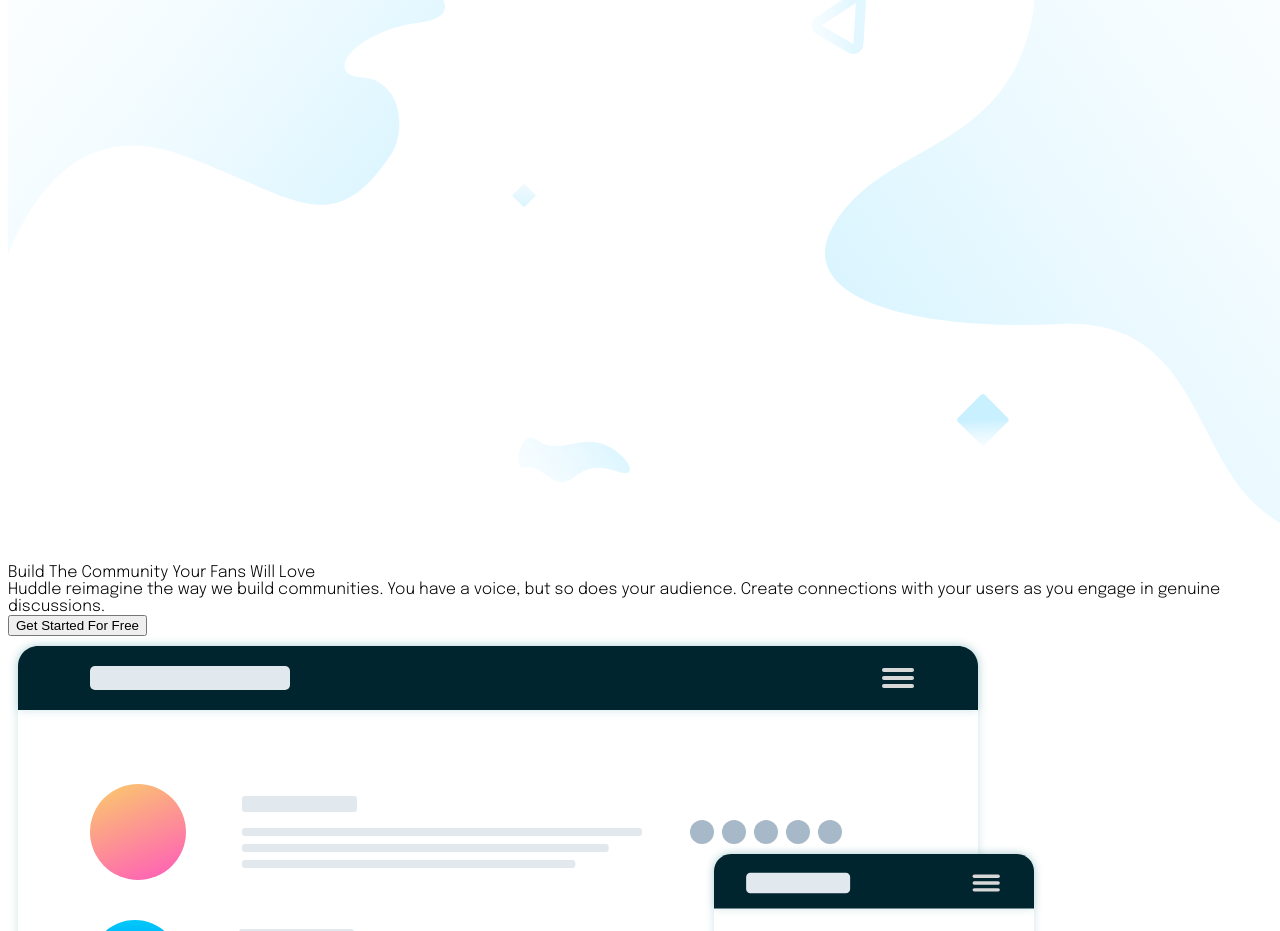
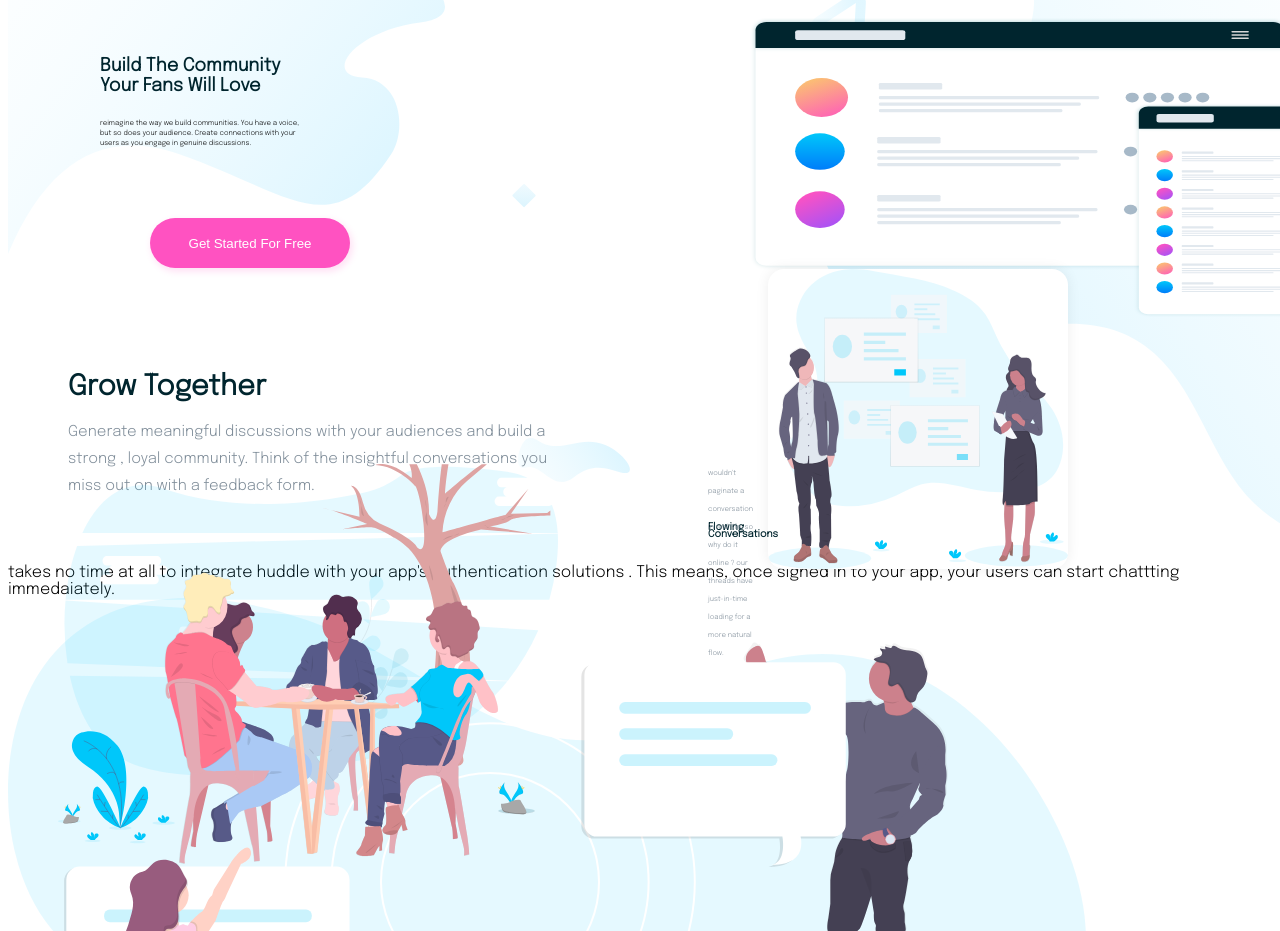
Before and after one commit to Abigail-Mensah/huddle, a plain HTML site: page index.html in a window 1280 px wide. Shown: the part 162-1093 px from the top of the page. Drawn offline with Linux system fonts and the light colour scheme.

Commit message:
styled button, shaadow box, images with css

```diff
--- a/index.html
+++ b/index.html
@@ -19,41 +19,45 @@
 
     </div>
 <div class="subsection1">
-        <div class="title"> Build The Community Your Fans Will Love</div>
-        <div class="subtitle">Huddle reimagine the way we build communities. You have a voice, but so does your audience.
-             Create connections with your users as you engage in genuine discussions.
+        <div class="title"> <p><b> Build The Community Your Fans Will Love </b> </p></div>
+        <div class="subtitle"> <span> reimagine the way we build communities. You have a voice, but so does your audience.
+             Create connections with your users as you engage in genuine discussions.</span>
         </div>
-        <button>Get Started For Free</button>
+           <div class="buttons"><button>Get Started For Free</button></div>
         <div class="subimages">
            <div class="image1"> <img src="huddle-landing-page-with-alternating-feature-blocks-master/images/illustration-mockups.svg" alt=""></div>
-           <div class="image2"> <img src="" alt=""></div>
+
        </div>
  </div>
 
 <div class="section2">
-    <div class="tiltle"> Grow Together</div>
-    <div class="subtitle"> Generate meaningful discussions with your audiences and build a strong , loyal community.
-        Think of the insightful conversations you miss outon with a feedback form. </div>
-     <div class="image">
-        <img src="huddle-landing-page-with-alternating-feature-blocks-master/images/illustration-your-users.svg" alt="">
+
+    <div class="tiltle"> <p><b>Grow Together</b></p> </div>
+    <div class="subtitle"> <span>  Generate meaningful discussions with your audiences and build a strong , loyal community.
+        Think of the insightful conversations you miss out on with a feedback form.</span> </div>
+     <div class="image2">
+        <img src="huddle-landing-page-with-alternating-feature-blocks-master/images/illustration-grow-together.svg" alt="">
      </div>
 
 </div>
  <div class="section3">
-   <div class="image"> <img src="huddle-landing-page-with-alternating-feature-blocks-master/images/illustration-flowing-conversation.svg" alt=""> </div>
-   <div class="title"> Flowing Conversations</div>
-   <div class="subtile"> You wouldn't paginate a conversation in real life, so why do it online ?
-    our threads have just-in-time loading for a more natural flow.
+   <div class="image3"> <img src="huddle-landing-page-with-alternating-feature-blocks-master/images/illustration-flowing-conversation.svg" alt=""> </div>
+   <div class="title1"><p><b> Flowing Conversations </b></p></div>
+   <div class="subtile1"> <span> wouldn't paginate a conversation in real life, so why do it online ?
+    our threads have just-in-time loading for a more natural flow.</span>
    </div>
  </div>
  <div class="section4">
-    <div class="title"> Your Users</div>
-    <div> It takes no time at all to integrate huddle with your app's authentication solutions .
-        This means, once signed in to your app, your users can start chattting immedaiately.
+    <div class="title"> <p> Your Users </p> </div>
+    <div> <span> takes no time at all to integrate huddle with your app's authentication solutions .
+        This means, once signed in to your app, your users can start chattting immedaiately.</span>
+        <div class="image4">
+            <img src="huddle-landing-page-with-alternating-feature-blocks-master/images/illustration-your-users.svg" alt="">
+        </div>
     </div>
 
  </div>
- <div class=" section5"> Ready to Build Your Community
+ <div class=" section5"><p> Ready to Build Your Community</p>
     <button> Get Started for Free </button>
  </div>
  <div class="section6">
--- a/style.css
+++ b/style.css
@@ -10,21 +10,172 @@ body {
     display: flex;
     justify-content: space-between;
     position: absolute;
-width: 1280px;
+width: 20%;
 height: 48px;
 left: 80px;
 top: 48px;
 
 }
+.nav img{
+    position: absolute;
+    top:48px;
+    right:40px ;
+}
 .nav button{
     position: absolute;
 width: 200px;
 height: 48px;
-left: 1160px;
+left: 1120px;
 top: 48px;
 color: black;
 background-color:white ;
-
 box-shadow: 0px 3px 11px rgba(0, 0, 0, 0.0954201);
 border-radius: 24px;
+border: 1px none ;
 }
+.subsection1{
+    position: absolute;
+    width: 200px;
+    height: 10px;
+    left: 100px;
+    top: 80px;
+display: flex;
+flex-direction: row;
+
+
+}
+.title p {
+    position: absolute;
+    display: flex;
+    font-weight: 100;
+    font-size: 18px;
+    line-height: 20px;
+    top:120px;
+    height: 20px;
+
+
+    /* or 150% */
+
+    color: #00252E;
+}
+.subsection1 span {
+    position: absolute;
+    font-size: 7px;
+    display: flex;
+    top:200px;
+    line-height: 10px;
+    font-weight: 50px;
+
+    /* or 150% */
+}
+.buttons button{
+    position: absolute;
+width: 200px;
+height: 50px;
+left: 50px;
+top: 300px;
+background: #FF52C1;
+box-shadow: 2px 3px 6px 1px rgba(255, 82, 193, 0.166185);
+border-radius: 28px;
+color: white;
+border: 1px none;
+
+}
+.image1 img{
+    position: absolute;
+width: 570px;
+height: 300px;
+left:650px;
+top: 100px;
+
+}
+.section2 {
+    position: absolute;
+    display: flex;
+    flex-direction: column;
+    width: 500px;
+    height: 440px;
+    left: 68px;
+    top: 721px;
+
+}
+.section2 p {
+    position: absolute;
+height: 20px;
+top: -220px;
+font-weight: 400;
+font-size: 28px;
+line-height: 42px;
+/* identical to box height, or 150% */
+color: #00252E;
+}
+.section2 span {
+    position: absolute;
+height: 20px;
+top:-140px;
+font-weight: 20;
+font-size: 15px;
+line-height: 27px;
+display:flex;
+/* or 150% */
+color: #808E9A;
+}
+
+.image2 img {
+    position: absolute;
+height: 300px;
+font-weight: 900;
+line-height: 40px;
+left:600px;
+width: 300px;
+top: -300px;
+margin-top: 10px;
+left: 700px;
+/* or 150% */
+color: #808E9A;
+background: #FFFFFF;
+box-shadow: 0px 0px 14px rgba(0, 0, 0, 0.07);
+border-radius: 16px;
+
+}
+.section3 {
+
+position: absolute;
+display: flex;
+flex-direction: column;
+background: url(Image);
+width: 500px;
+justify-content: space-evenly;
+}
+.image3 img {
+    position: absolute;
+    display:flex;
+    right: -50px;
+    top: -100px;
+    width:500px;
+    height:400px; ;
+}
+.title1 p {
+position: absolute;
+line-height: 7px;
+font-size:10px;
+left: 700px;
+top:-50px; ;
+height: 5px;
+font-weight: 600;
+/* identical to box height, or 150% */
+color: #00252E;
+
+
+}
+.section3 span {
+
+    position: absolute;
+    top:-100px;
+    font-weight: 10;
+    font-size: 7px;
+    line-height: 18px;
+    /* or 150% */
+    color: #808E9A;
+    left:700px;
+}
```
